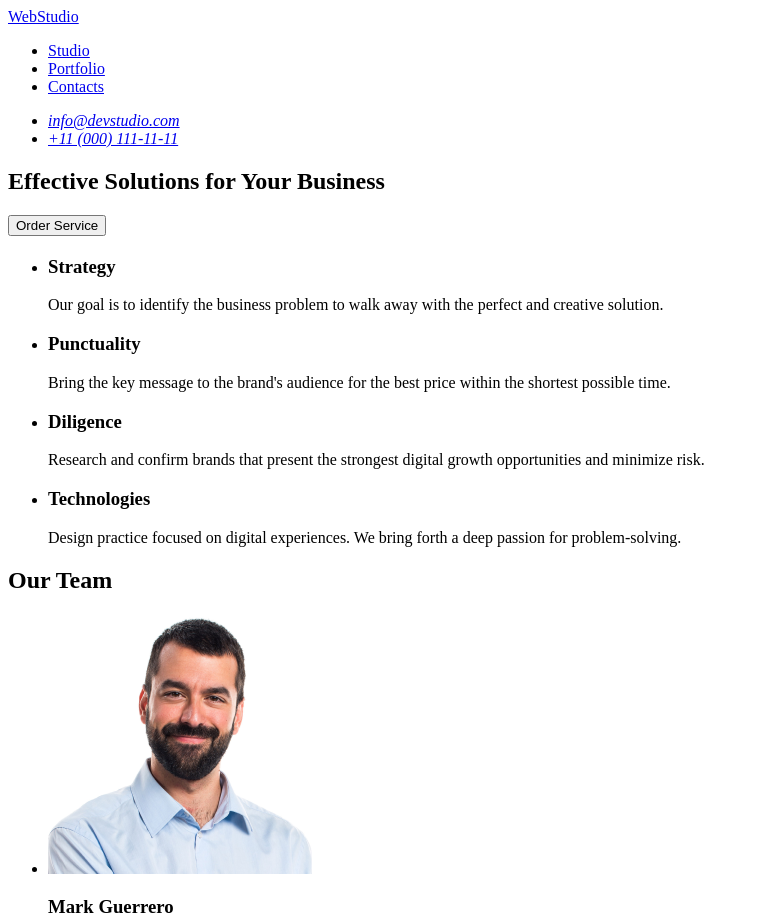
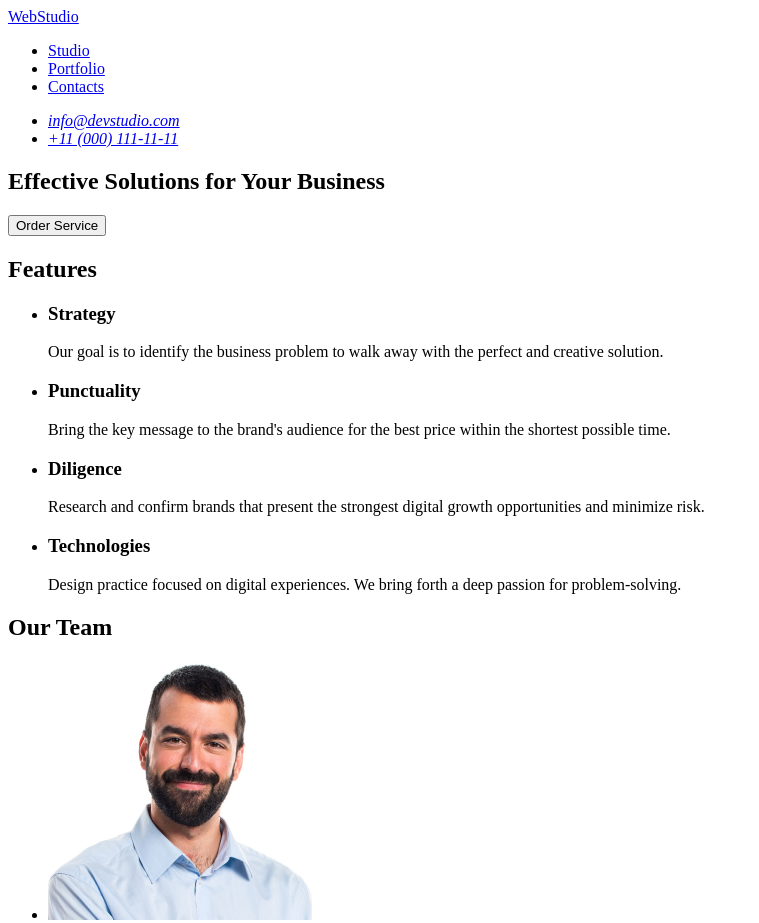
Before and after one commit to Chercheuse/goit-markup-hw-01, a plain HTML site: page index.html in a window 1280 px wide. Shown: the top 923 px of the page, without its empty margins (0-759 px from the left). Drawn offline with Linux system fonts and the light colour scheme.

Commit message:
added a content for the h2 in section 2

```diff
--- a/index.html
+++ b/index.html
@@ -30,7 +30,7 @@
             <button type="button">Order Service</button>
         </section>
         <section class="features">
-                <h2></h2>
+                <h2>Features</h2>
             <ul>
                 <li>
                     <h3>Strategy</h3>
```
